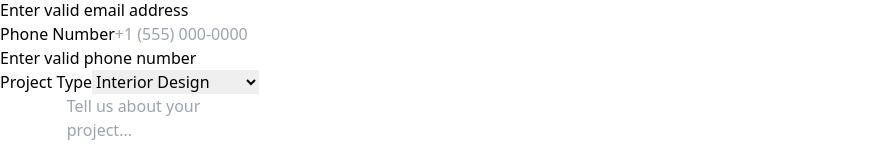
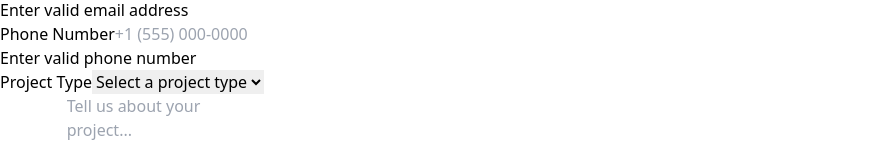
Before and after one commit to Erangamadhushan/Landing-Page-Scratch, a React (Vite) app: page /Landing-Page-Scratch/contact in a window 1280 px wide. Shown: the part 614-774 px from the top of the page, without its empty margins (0-885 px from the left). Built offline with nearby package versions, Linux system fonts and the light colour scheme.

Commit message:
Update src/components/Contact/ContactForm.jsx
Co-authored-by: sourcery-ai[bot] <58596630+sourcery-ai[bot]@users.noreply.github.com>

```diff
--- a/src/components/Contact/ContactForm.jsx
+++ b/src/components/Contact/ContactForm.jsx
@@ -87,6 +87,13 @@ export const ContactForm = () => {
                 <div>
                     <label className="block text-sm font-medium text-neutral-400 mb-2">Project Type</label>
                     <select className="w-full px-4 py-3 bg-neutral-900 border border-neutral-700 rounded-lg text-white focus:border-yellow-400 focus:outline-none transition-colors" name='projectType' value={formData.projectType} onChange={handleInputChange}>
+                        <option value="" disabled selected>
+                            Select a project type
+                        </option>
+                        <option>Interior Design</option>
+                        <option>Residential Design</option>
+                        <option>Commercial Design</option>
+                        <option>Renovation</option>
                         <option>Interior Design</option>
                         <option>Residential Design</option>
                         <option>Commercial Design</option>
```
